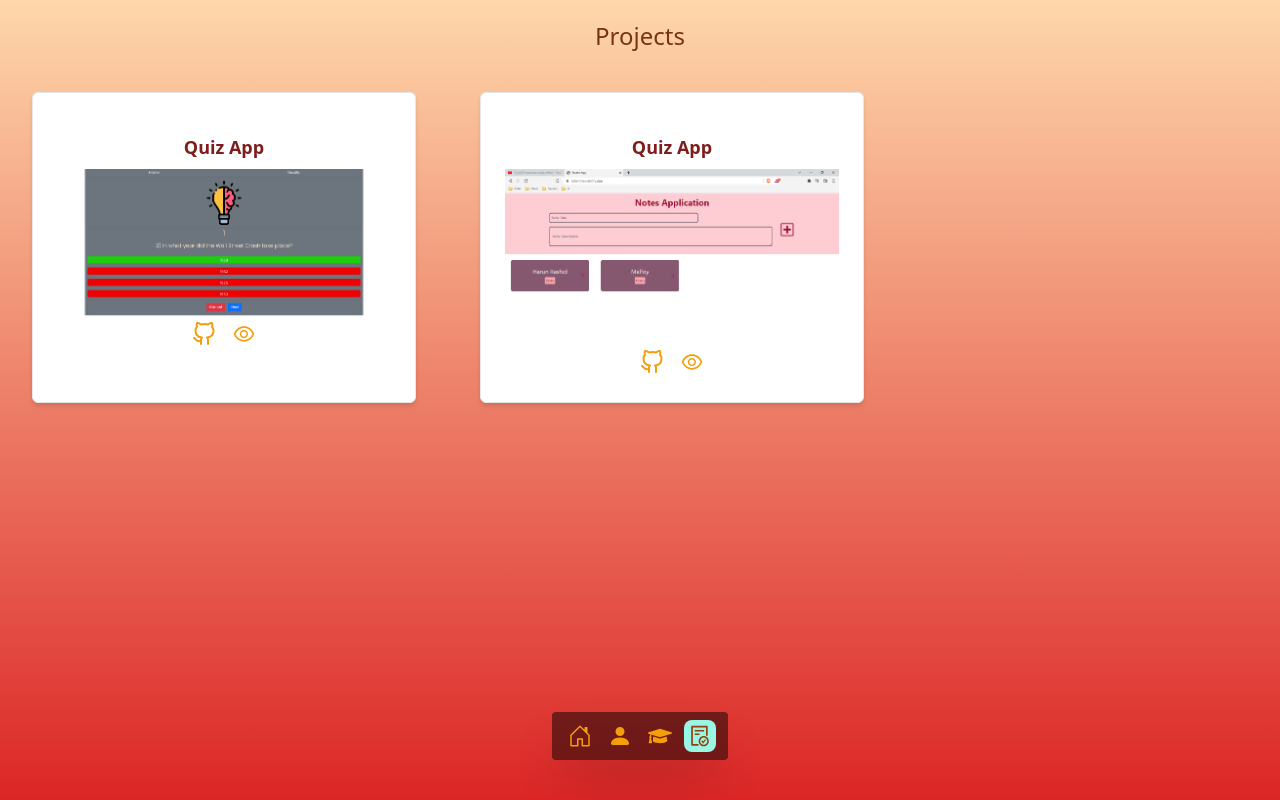
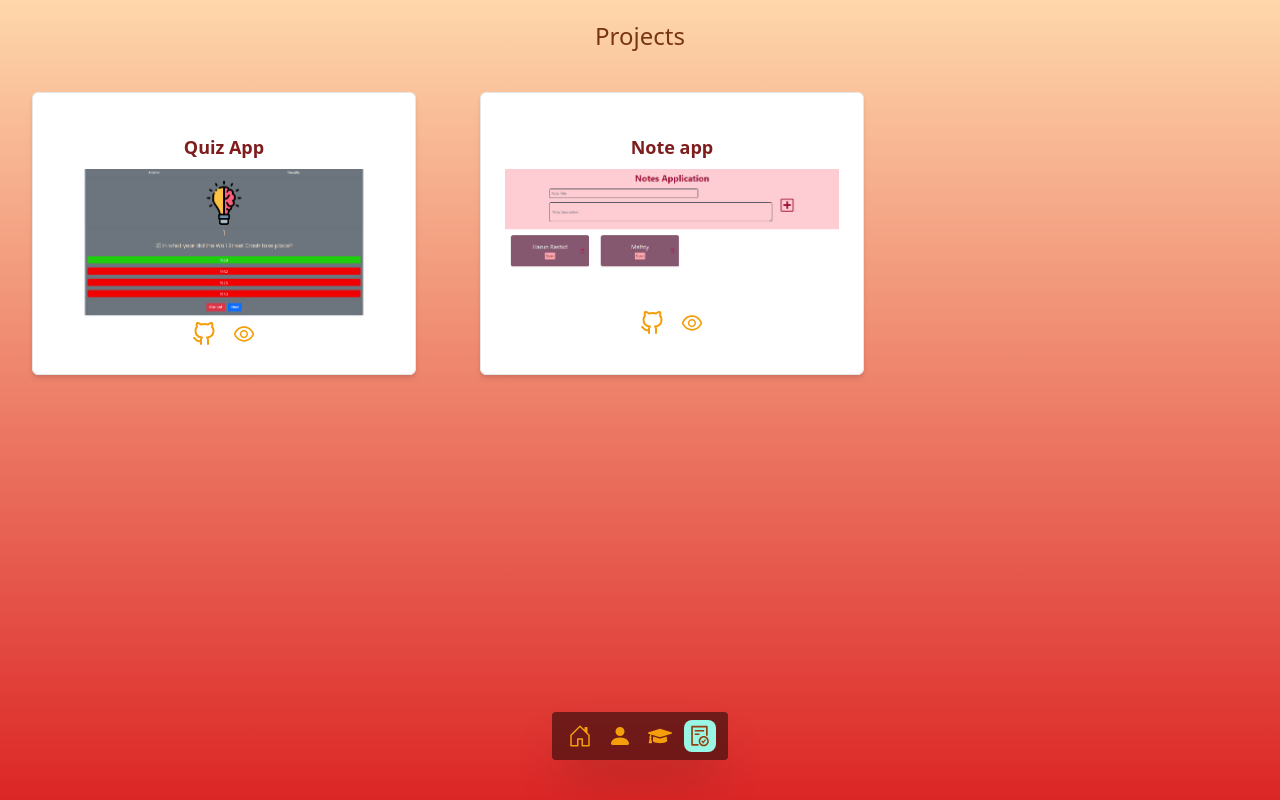
Before and after one commit to Sakif04/Portfolio_React, a React (Vite) app: page /projects in a window 1280 px wide. Built offline with nearby package versions, Linux system fonts and the light colour scheme.

Commit message:
changed note img

```diff
--- a/src/pages/projects/Project.jsx
+++ b/src/pages/projects/Project.jsx
@@ -2,12 +2,12 @@ import React from "react";
 import {AiOutlineEye} from 'react-icons/ai';
 import {FiGithub} from 'react-icons/fi';
 
-export default function Project({gitLink,prevLink,imgLink}){
+export default function Project({gitLink,prevLink,imgLink,title}){
 
     return(
     <div className="project card">
         <h1 className="project_name">
-          Quiz App
+          {title}
         </h1>
         <img src={imgLink} alt="Quiz App"  />
         <div className="flex justify-center">
--- a/src/pages/projects/Projects.jsx
+++ b/src/pages/projects/Projects.jsx
@@ -9,10 +9,12 @@ function Projects() {
   <>
     <h1 className="projects_header"> Projects</h1>
     <div className='projects' id='projects'>
-      <Project imgLink={quizImg}
-      gitLink={"https://github.com/Sakif04/Quiz_App/"}
+      <Project title="Quiz App"
+        imgLink={quizImg}
+        gitLink={"https://github.com/Sakif04/Quiz_App/"}
         prevLink={"https://sakifsquizapp.netlify.app/"}  />
       <Project
+      title="Note app"
         imgLink={noteImg}
         gitLink="https://github.com/Sakif04/React_Note"
         prevLink="https://saksnotes.netlify.app/"
```
Also changed, not shown: src/images/projects_img/Note_img.png, 1 other file (tests, documents, lock files or other folders).
